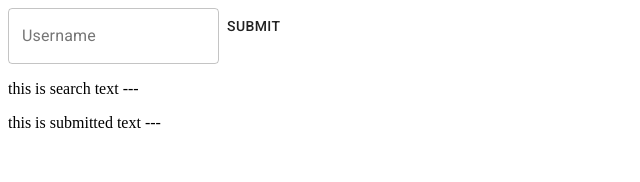
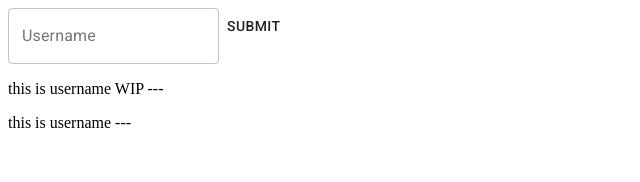
Before and after one commit to LKian/github-repo-lookup, a React (Create React App) app: page / in a window 1280 px wide. Shown: the top 182 px of the page, without its empty margins (0-640 px from the left). Built offline with nearby package versions, Linux system fonts and the light colour scheme; no server answers.

Commit message:
removed excess code

```diff
--- a/src/Components/App.js
+++ b/src/Components/App.js
@@ -18,8 +18,8 @@ class App extends Component {
     super(props);
 
     this.state = {
+      usernameWIP: "",
       username: "",
-      submittedUsername: "",
       repos: [],
     };
   }
@@ -34,26 +34,22 @@ class App extends Component {
 
   handleChange = (e) => {
     e.preventDefault();
-    console.log("Changed!  ");
-
     this.setState({
-      username: e.target.value,
+      usernameWIP: e.target.value,
     });
   };
 
   handleSubmit = async (e) => {
-    let submittedText = this.state.username;
+    e.preventDefault();
+    let submittedText = this.state.usernameWIP;
 
-    e.preventDefault();
+    await fetchRepos(this.state.username).then(function (data) {
+      console.log(data);
+    });
+
     this.setState({
-      submittedUsername: submittedText,
-      username: "",
-    });
-    console.log(
-      `submitted text is ${submittedText} ${this.state.submittedUsername}`
-    );
-    await fetchRepos(this.state.submittedUsername).then(function (data) {
-      console.log(data);
+      usernameWIP: "",
+      username: submittedText,
     });
   };
 
@@ -62,8 +58,8 @@ class App extends Component {
       <div className="App">
         <header className="App-header">
           <SearchForm
-            searchText={this.state.username}
-            submittedText={this.state.submittedUsername}
+            usernameWIP={this.state.usernameWIP}
+            username={this.state.username}
             onSubmit={this.handleSubmit}
             handleChange={this.handleChange}
           />
--- a/src/Components/SearchForm.js
+++ b/src/Components/SearchForm.js
@@ -18,8 +18,8 @@ class SearchForm extends Component {
         <Button className="form-submit" type={"submit"}>
           Submit
         </Button>
-        <p>this is search text --- {this.props.searchText}</p>
-        <p>this is submitted text --- {this.props.submittedText}</p>
+        <p>this is username WIP --- {this.props.usernameWIP}</p>
+        <p>this is username --- {this.props.username}</p>
       </StyledForm>
     );
   }
```
